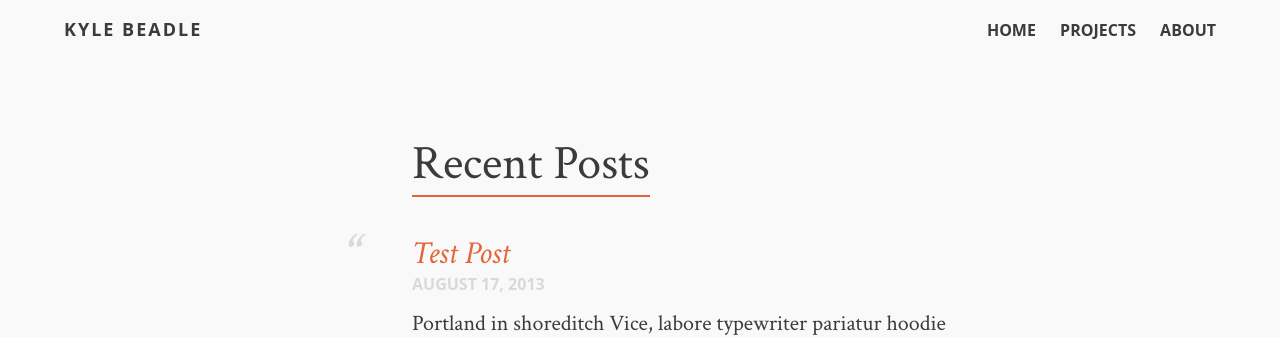
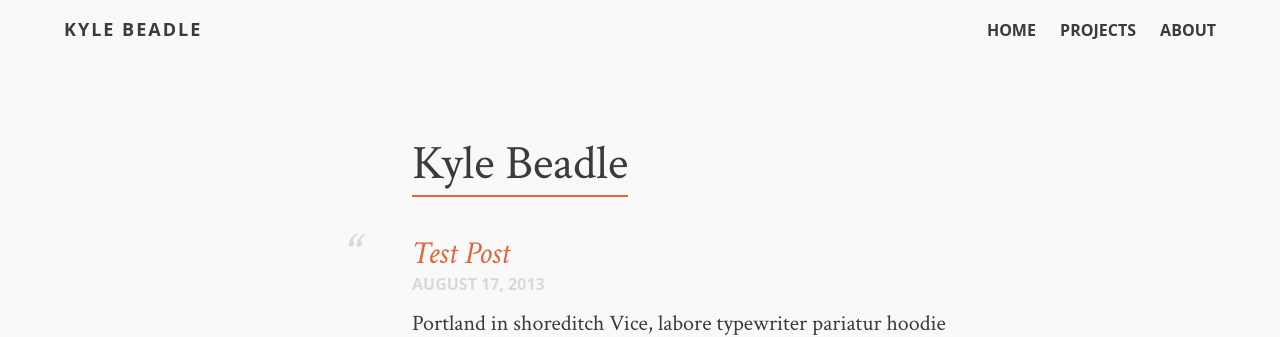
Before and after one commit to kbeadl/blog, a Jekyll site: the page built from index.md, in a window 1280 px wide. Shown: the top 337 px of the page. Built offline with Jekyll 4.4.1, drawn with Linux system fonts in a browser that asks for light colours.

Commit message:
Update index.md

```diff
--- a/index.md
+++ b/index.md
@@ -1,6 +1,6 @@
 ---
 layout: home
-title: "Recent Posts"
+title: "Kyle Beadle"
 tags: [Jekyll, theme, responsive, blog, template]
 image:
   feature: typewriter.jpg
```
